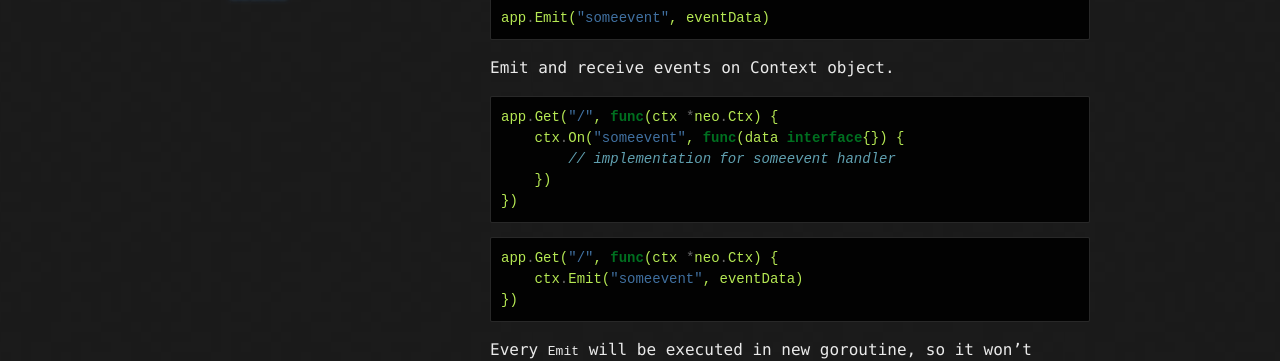
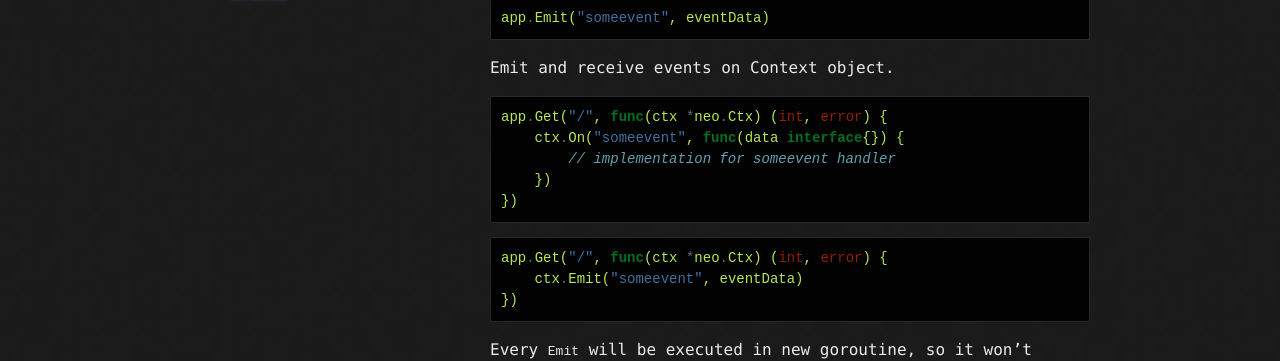
Before and after one commit to ivpusic/neo, a Jekyll site: the page built from _posts/2015-01-23-events.md, in a window 1280 px wide. Shown: the part 561-922 px from the top of the page. Built offline with Jekyll 4.4.1, drawn with Linux system fonts in a browser that asks for light colours; nearby versions of some CDN libraries; Markdown is read by kramdown in place of the engine named in the settings.

Commit message:
Update 2015-01-23-events.md

````diff
--- a/_posts/2015-01-23-events.md
+++ b/_posts/2015-01-23-events.md
@@ -24,7 +24,7 @@ app.Emit("someevent", eventData)
 Emit and receive events on Context object.
 
 ```go
-app.Get("/", func(ctx *neo.Ctx) {
+app.Get("/", func(ctx *neo.Ctx) (int, error) {
     ctx.On("someevent", func(data interface{}) {
         // implementation for someevent handler
     })
@@ -32,7 +32,7 @@ app.Get("/", func(ctx *neo.Ctx) {
 ```
 
 ```go
-app.Get("/", func(ctx *neo.Ctx) {
+app.Get("/", func(ctx *neo.Ctx) (int, error) {
     ctx.Emit("someevent", eventData)
 })
 ```
````
